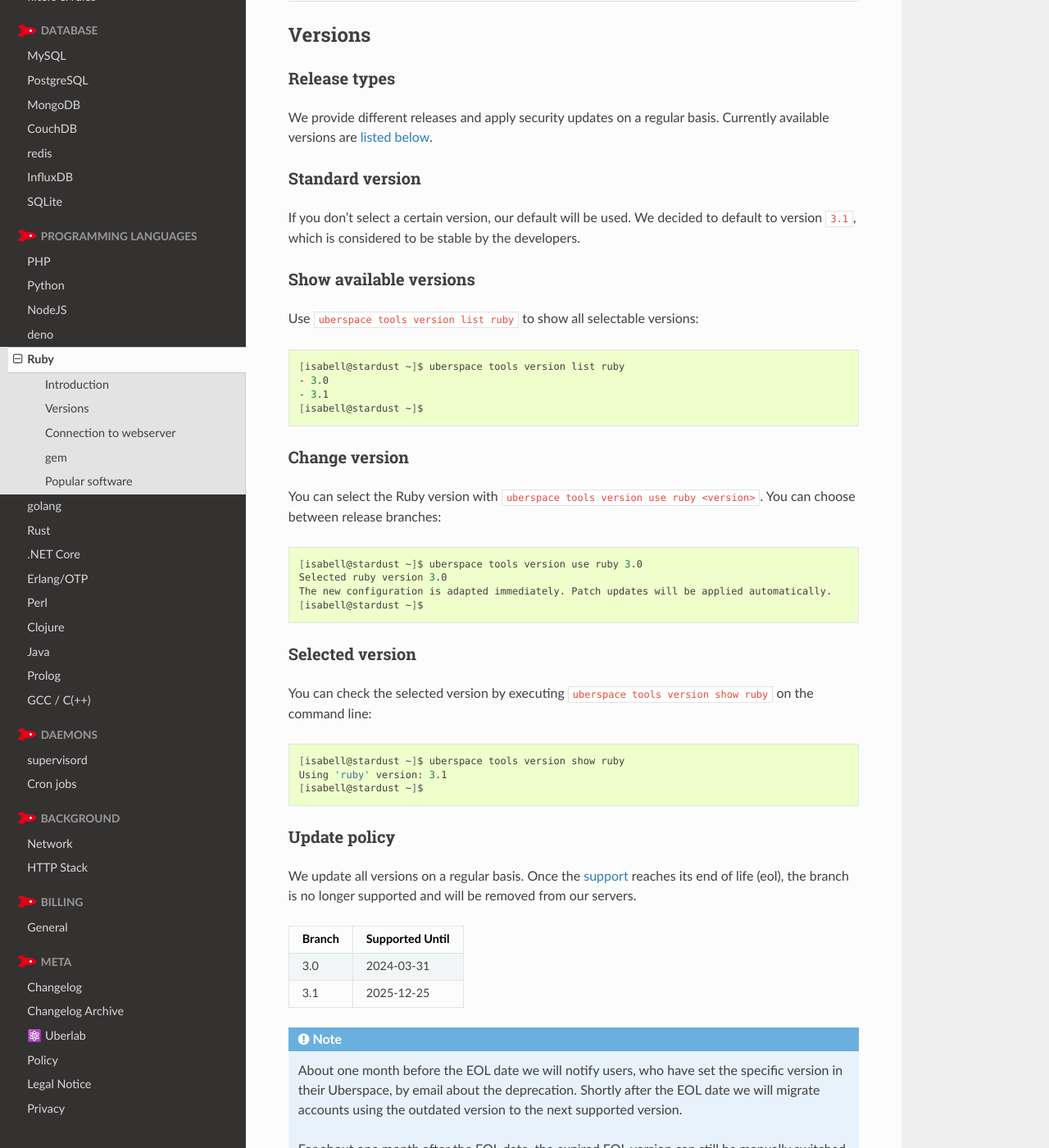
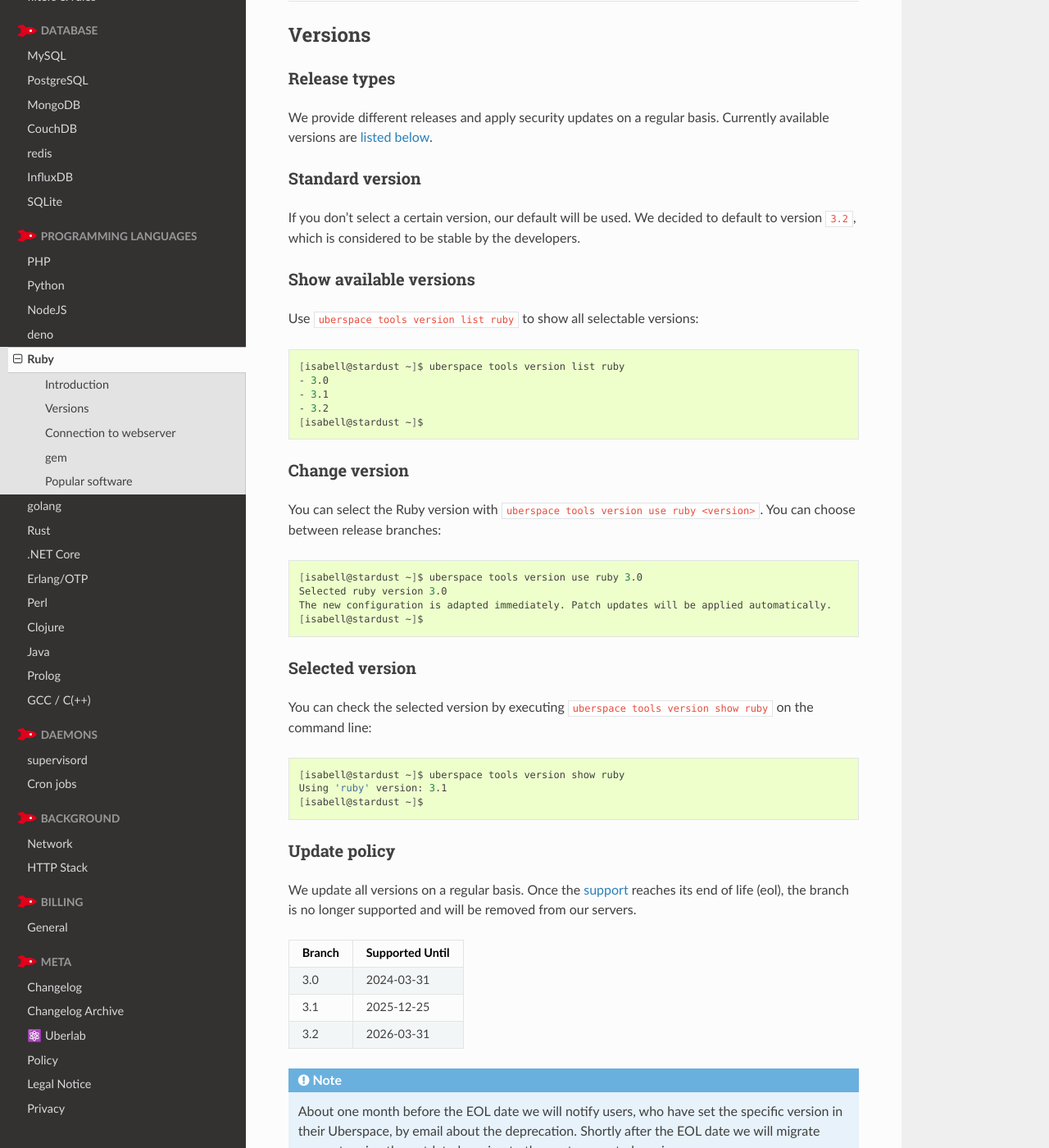
Before and after one commit to Uberspace/manual, a Sphinx documentation site: the page built from source/lang-ruby.rst, in a window 1280 px wide and 1400 px high, scrolled down 585 px. Shown: the whole window at 82% size. Built offline with Sphinx 7.4.7 and the Read the Docs theme 2.0.0, drawn with Linux system fonts in a browser that asks for light colours.

Commit message:
add ruby3.2

```diff
--- a/source/lang-ruby.rst
+++ b/source/lang-ruby.rst
@@ -26,7 +26,7 @@ We provide different releases and apply security updates on a regular basis. Cur
 
 Standard version
 ----------------
-If you don't select a certain version, our default will be used. We decided to default to version ``3.1``, which is considered to be stable by the developers.
+If you don't select a certain version, our default will be used. We decided to default to version ``3.2``, which is considered to be stable by the developers.
 
 Show available versions
 -----------------------
@@ -38,6 +38,7 @@ Use ``uberspace tools version list ruby`` to show all selectable versions:
   [isabell@stardust ~]$ uberspace tools version list ruby
   - 3.0
   - 3.1
+  - 3.2
   [isabell@stardust ~]$
 
 .. _ruby-change-version:
@@ -76,6 +77,8 @@ We update all versions on a regular basis. Once the `support <https://www.ruby-l
 +--------+------------------+
 | 3.1    | 2025-12-25       |
 +--------+------------------+
+| 3.2    | 2026-03-31       |
++--------+------------------+
 
 .. include:: includes/deprecation.rst
 
```
